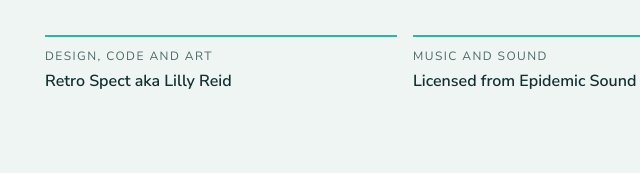
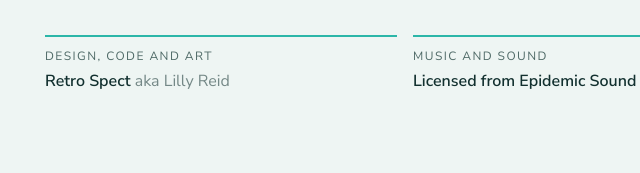
Before and after one commit to lillystonks/dicellion-press-kit, a plain HTML site: page index.html in a window 1280 px wide. Shown: the part 6058-6231 px from the top of the page, 51-691 px from the left. Drawn offline with Linux system fonts and the light colour scheme; a web font is replaced by a local one.

Commit message:
Softer aka in the credits

```diff
--- a/index.html
+++ b/index.html
@@ -153,6 +153,7 @@ section { display: grid; gap: 22px; scroll-margin-top: 64px; }
 .credits div { border-top: 2px solid var(--dusk); padding-top: 10px; }
 .credits dt { font-size: 0.75rem; letter-spacing: 0.12em; text-transform: uppercase; color: var(--muted); }
 .credits dd { margin: 2px 0 0; font-weight: 600; }
+.credits .aka { opacity: 0.55; font-weight: 400; }
 
 .contact { background: var(--night); color: var(--night-ink); border-radius: 14px; padding: 28px; display: grid; gap: 14px; }
 .contact .addr { color: inherit; text-decoration: none; font-family: var(--display); font-size: clamp(1.1rem, 4vw, 1.6rem); letter-spacing: 0.04em; user-select: all; overflow-wrap: anywhere; }
@@ -304,7 +305,7 @@ footer { color: var(--muted); font-size: 0.85rem; }
         </div>
       </div>
       <dl class="credits">
-        <div><dt>Design, code and art</dt><dd>Retro Spect aka Lilly Reid</dd></div>
+        <div><dt>Design, code and art</dt><dd>Retro Spect <span class="aka">aka Lilly Reid</span></dd></div>
         <div><dt>Music and sound</dt><dd>Licensed from Epidemic Sound</dd></div>
         <div><dt>Made with</dt><dd>Godot Engine</dd></div>
       </dl>
```
